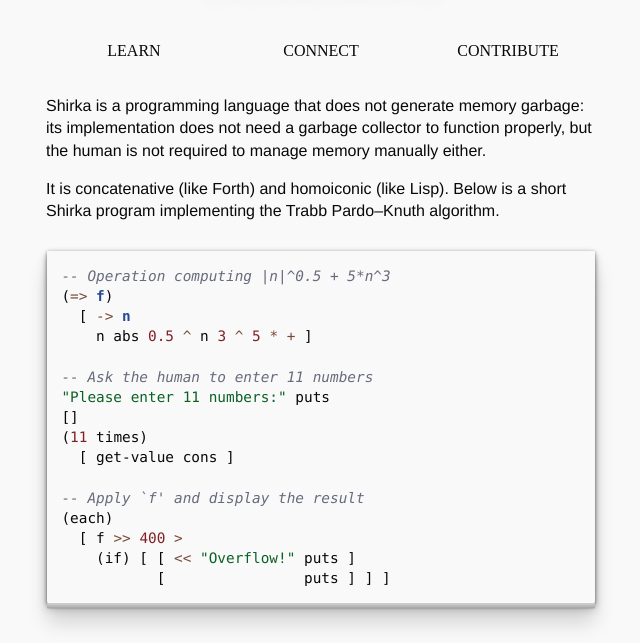
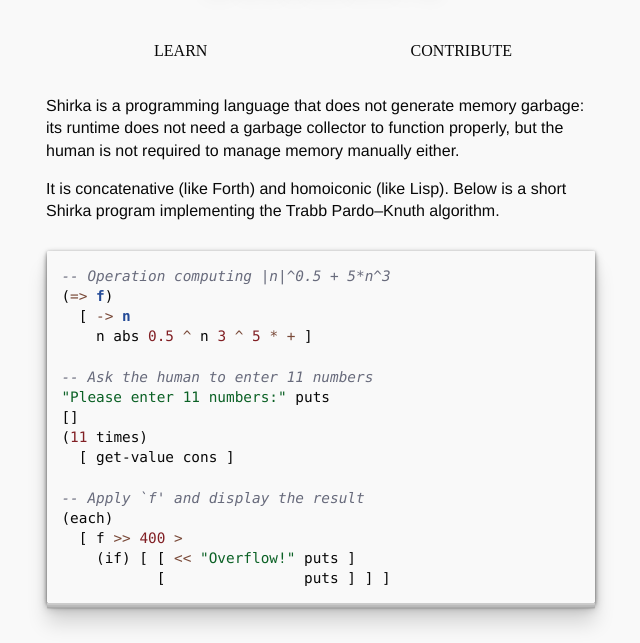
Before and after one commit to hashmal/shirka, a plain HTML site: page index.html in a window 1280 px wide. Shown: the part 135-778 px from the top of the page, without its empty margins (319-959 px from the left). Drawn offline with Linux system fonts and the light colour scheme.

Commit message:
Review copywriting details

```diff
--- a/index.html
+++ b/index.html
@@ -13,15 +13,14 @@
   <h1>Shirka</h1>
 
   <ul id="nav" class="g-all">
-    <li class="g1-g2"><a href="https://github.com/hashmal/shirka/wiki">Learn</a></li>
-    <li class="g3-g4"><a href="irc://irc.freenode.net/shirka">Connect</a></li>
-    <li class="g5-g6"><a href="https://github.com/hashmal/shirka">Contribute</a></li>
+    <li class="g1-g3"><a href="https://github.com/hashmal/shirka/wiki">Learn</a></li>
+    <li class="g4-g6"><a href="https://github.com/hashmal/shirka">Contribute</a></li>
   </ul>
 
   <div class="g-all">
     <p>
       Shirka is a programming language that does not generate memory garbage:
-      its implementation does not need a garbage collector to function properly,
+      its runtime does not need a garbage collector to function properly,
       but the human is not required to manage memory manually either.
     </p>
 
```
Also changed, not shown: 1 other file.
